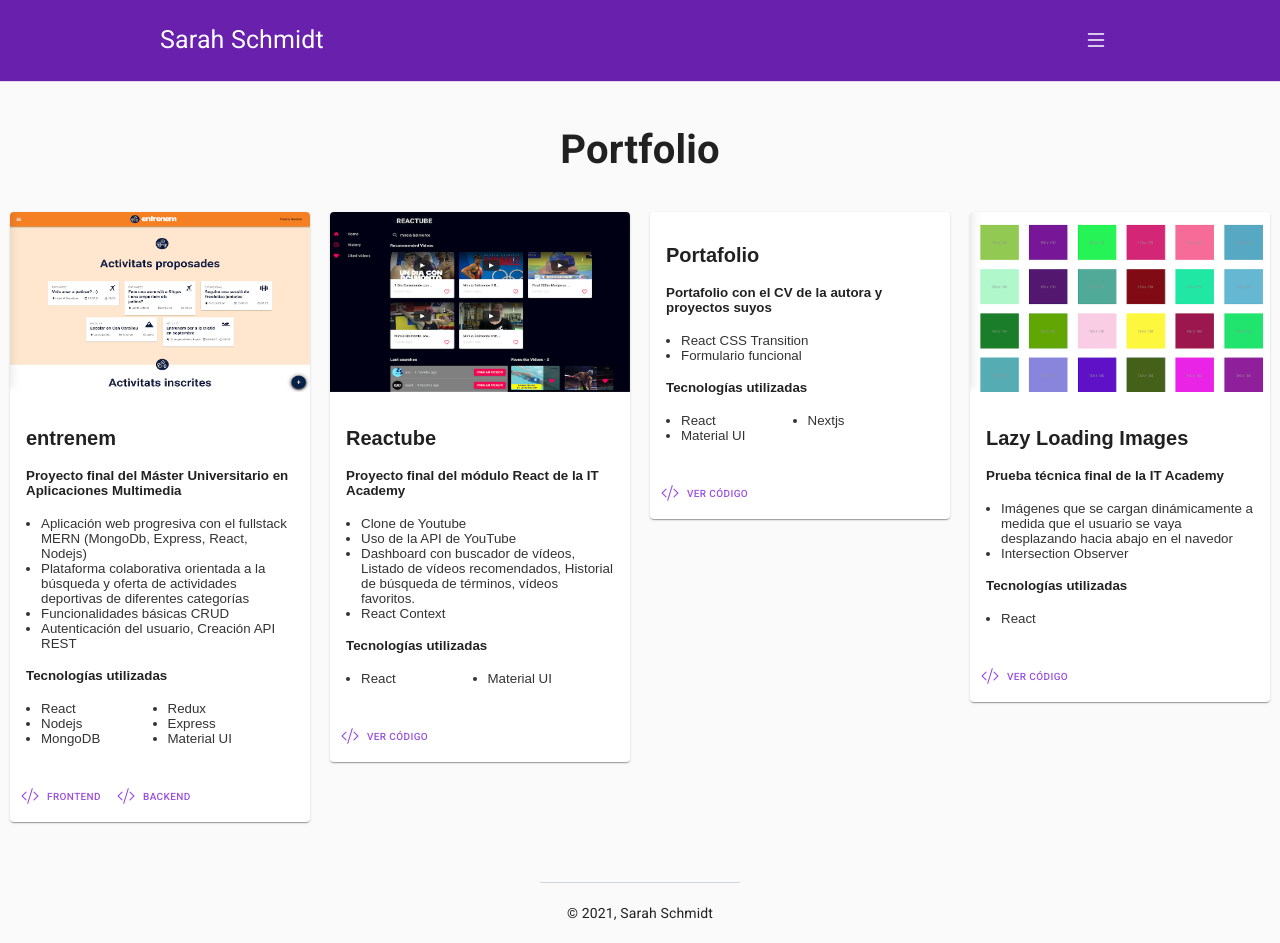
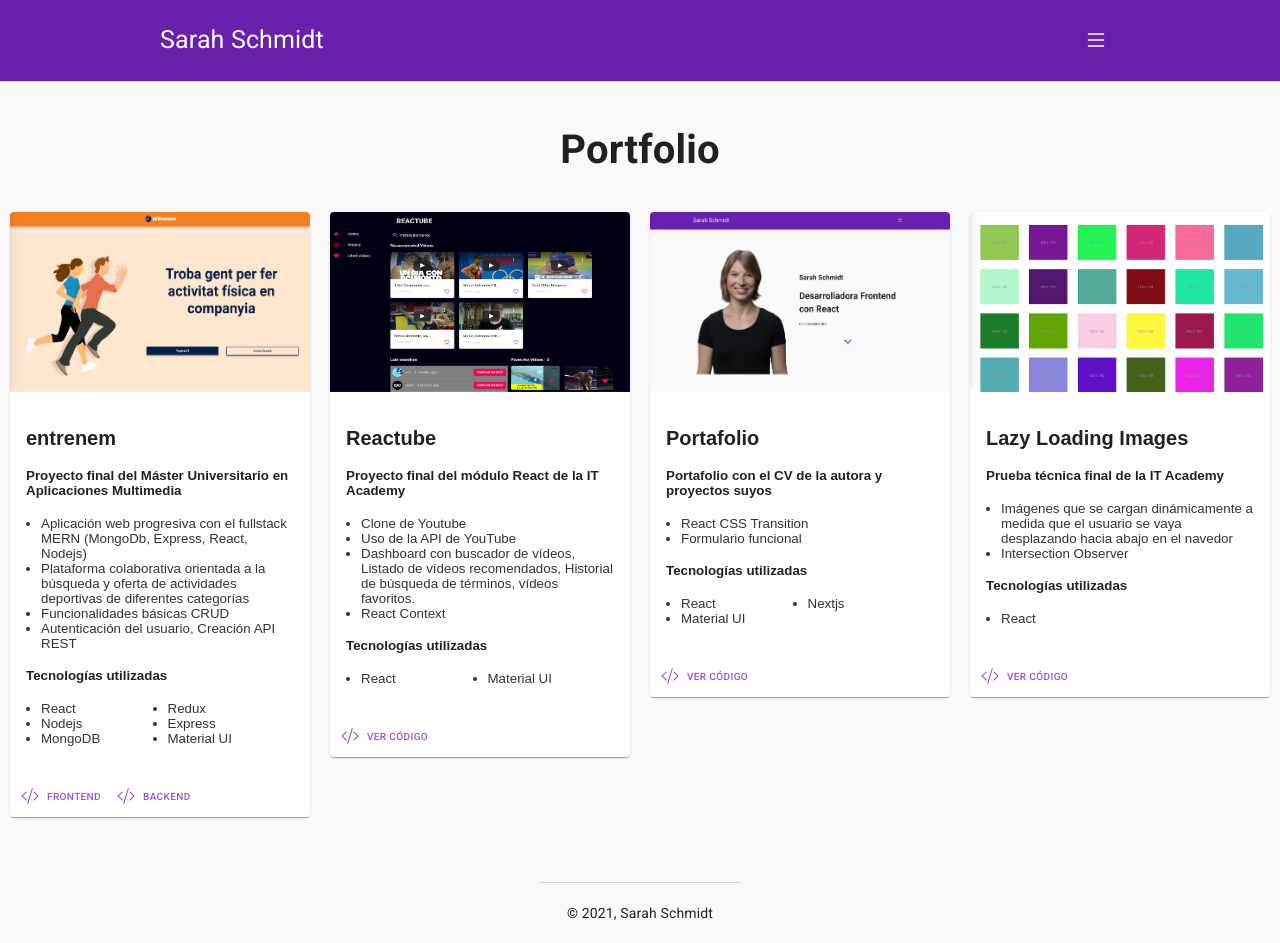
Before and after one commit to sschmidt0/portfolio, a Next.js app: page /portafolio in a window 1280 px wide. Built offline with nearby package versions, Linux system fonts and the light colour scheme.

Commit message:
added pictures to portfolio, minor changes for portfolioItem

```diff
--- a/assets/utils/data.js
+++ b/assets/utils/data.js
@@ -29,6 +29,7 @@ export const projects = [
     index: 3,
     title: 'Portafolio',
     subtitle: 'Portafolio con el CV de la autora y proyectos suyos',
+    image: 'portfolio.png',
     linkSite: 'https://www.sarahschmidt.es',
     linkGithub: ['https://github.com/sschmidt0/portfolio'],
     information: ['React CSS Transition', 'Formulario funcional'],
--- a/components/composed/PortfolioComponent/PortfolioItem.js
+++ b/components/composed/PortfolioComponent/PortfolioItem.js
@@ -1,3 +1,4 @@
+import { useEffect } from 'react';
 import styles from '../../../styles/Portfolio.module.scss';
 import { BsCodeSlash } from 'react-icons/bs';
 import Image from 'next/image';
@@ -7,34 +8,50 @@ import CardActions from '@material-ui/core/CardActions';
 import CardContent from '@material-ui/core/CardContent';
 import Button from '@material-ui/core/Button';
 import { List } from './List';
-import { motion } from "framer-motion";
+import { motion, useAnimation } from 'framer-motion';
 import { fadeInUp } from '../../../assets/animations/animations';
+import { useInView } from 'react-intersection-observer';
 
 export const PortfolioItem = ({ project }) => {
   const { title, subtitle, image, imageTitle, linkSite, information, tecnologies, linkGithub, index } = project;
+  const controls = useAnimation();
+  const { ref, inView } = useInView();
 
   const handleClick = (target) => {
-    window.open (target, '_ blank');
+    linkSite && window.open (target, '_ blank');
   };
+
+  useEffect(() => {
+    if (inView) {
+      controls.start('animate');
+    }
+    if (!inView) {
+      controls.start('initial');
+    }
+  }, [controls, inView]);
+
 
   return (
     <motion.div
+      className={ styles.project }
+      whileHover={{ scale: 1.03 }}
+      initial="initial"
+      animate={ controls }
       variants={ fadeInUp }
-      whileHover={{ scale: 1.05 }}
-      whileTap={{ scale: 0.95 }}
+      ref={ ref }
     >
-      <Card className={ styles.project }>
+      <Card>
         <div>
           <CardActionArea onClick={ () => handleClick(linkSite) }>
-            {
-              image &&
+          <div style={{ textAlign: 'center' }}>
             <Image
               src={ `/${image}` }
               height="180"
               width="300"
               alt={ imageTitle }
+
             />
-            }
+          </div>
             <CardContent>
               <h2>{ title }</h2>
               <h4>{ subtitle }</h4>
```
Also changed, not shown: public/entrenem.png, public/portfolio.png (added). Lines whose indentation alone changed are shown as unchanged.
